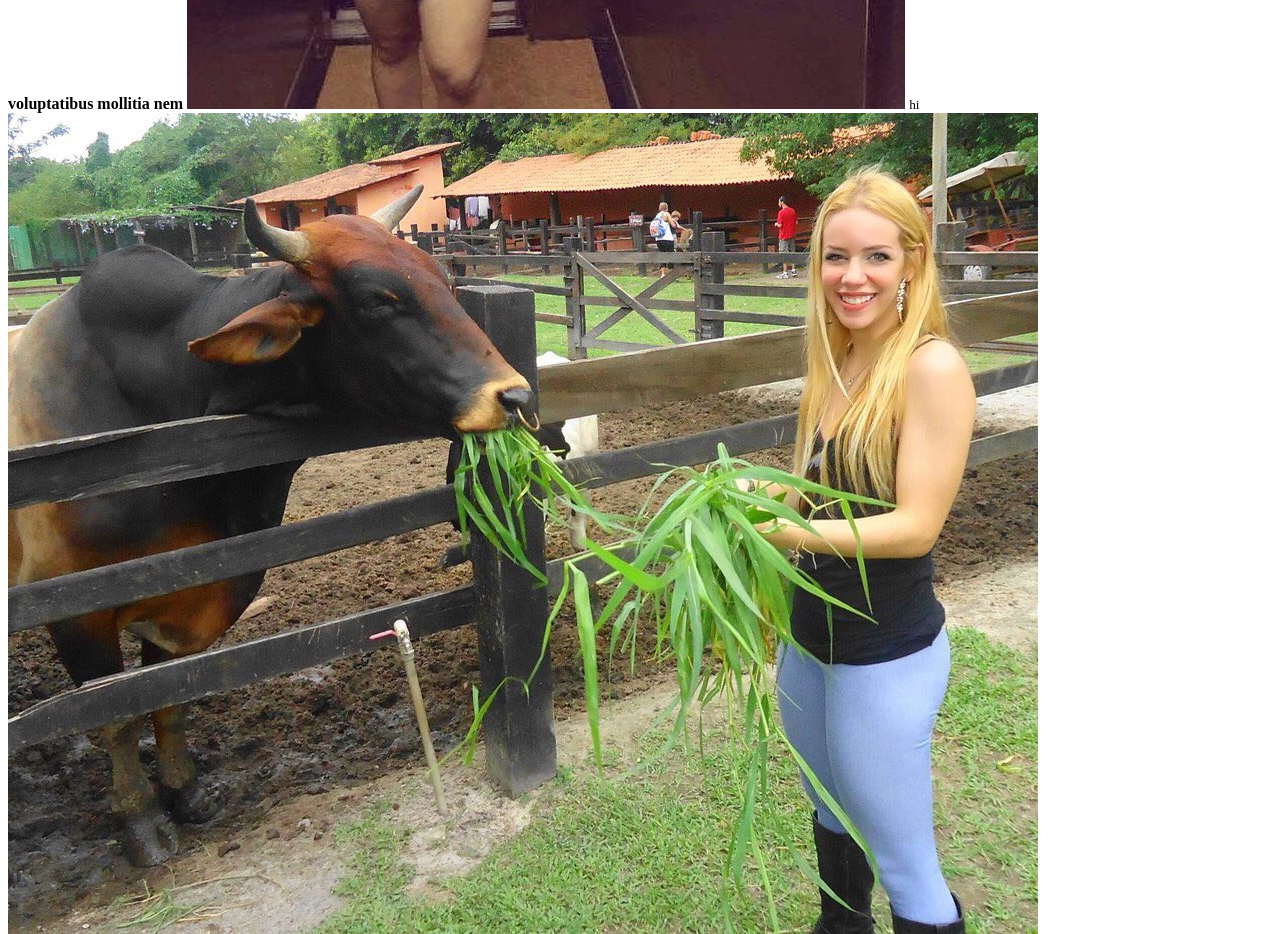
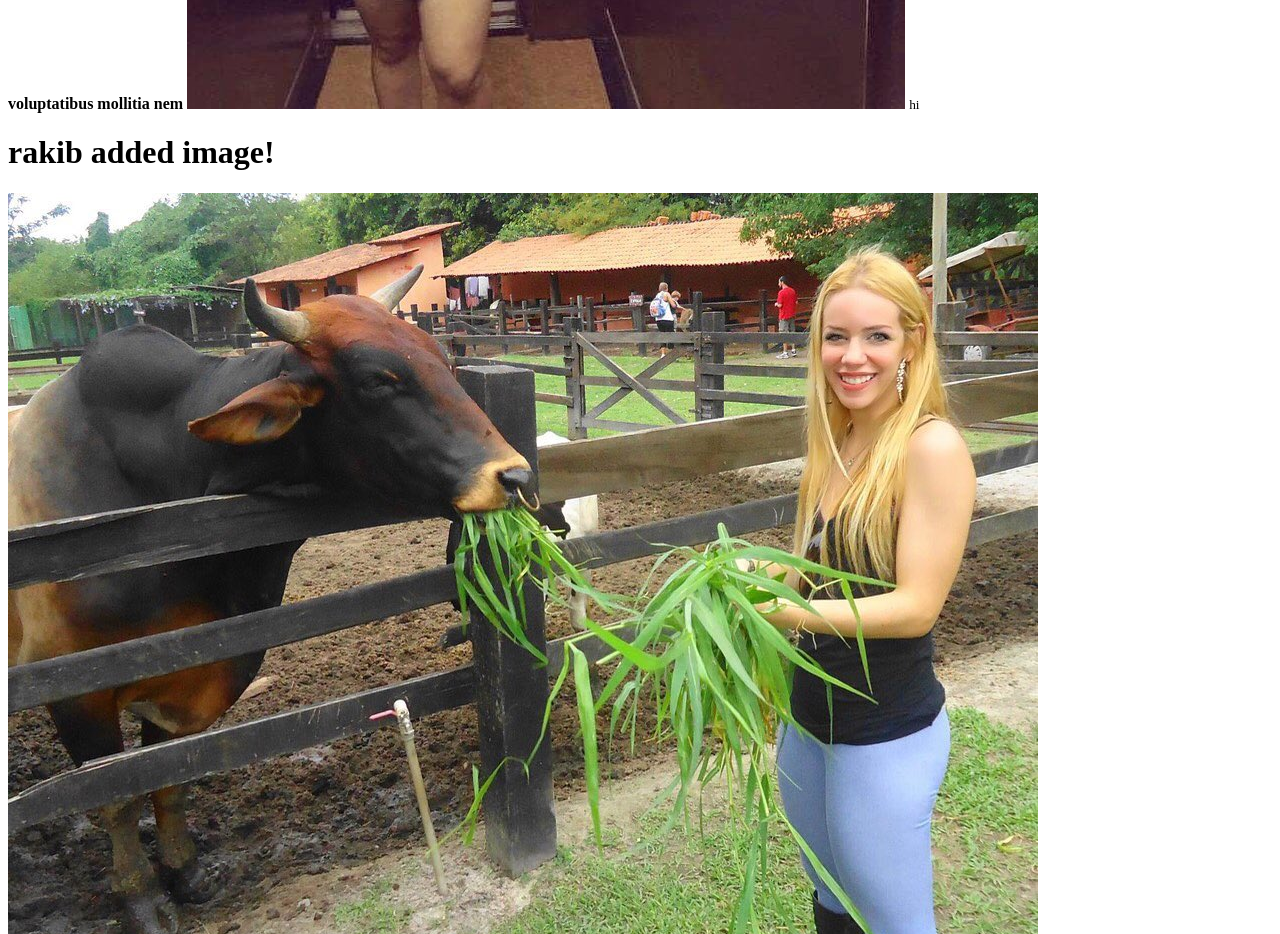
Before and after one commit to rakips/second-repo, a plain HTML site: page index.html in a window 1280 px wide. Shown: the part 2320-3254 px from the top of the page. Drawn offline with Linux system fonts and the light colour scheme.

Commit message:
rakib added image

```diff
--- a/index.html
+++ b/index.html
@@ -26,6 +26,7 @@
         <img src="asset/Image/1 (5).jpg" alt="">
     <small>hi </small>
 
+    <h1>rakib added image!</h1>
     <img src="asset/Image/1 (1).jpg" alt="">
 </body>
 </html>
```
